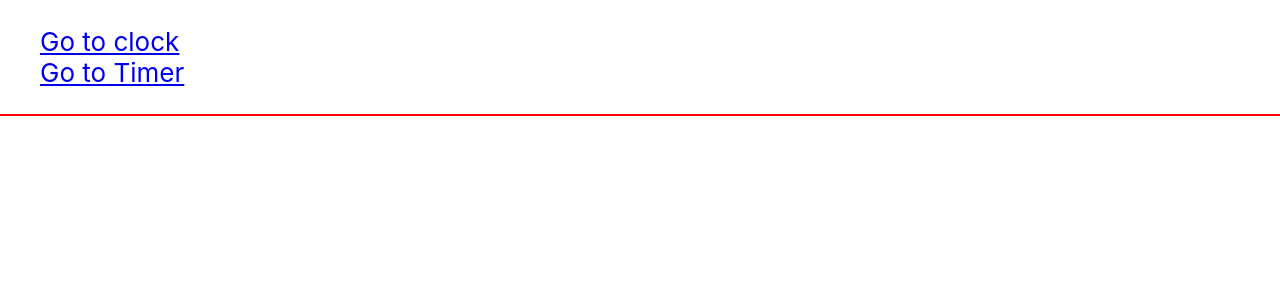
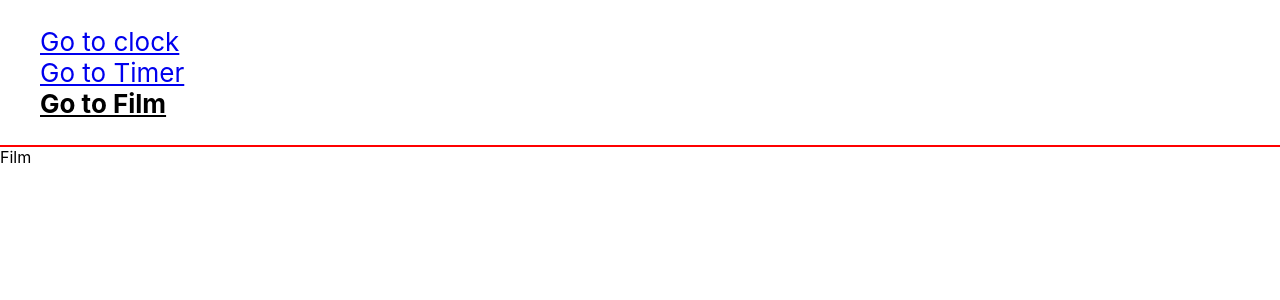
Before and after one commit to Luigi-Tramparulo/Frontend-exercise, a React (Create React App) app: page /film in a window 1280 px wide. Shown: the top 300 px of the page. Built offline with nearby package versions, Linux system fonts and the light colour scheme.

Commit message:
feat: add component film, add routes to film, and add style active to link menu

```diff
--- a/src/App.js
+++ b/src/App.js
@@ -1,8 +1,9 @@
 import React from 'react';
 import Clock from './routes/clock';
 import Timer from './routes/timer';
+import Film from './routes/film';
 
-import { Link, BrowserRouter, Switch, Route } from 'react-router-dom';
+import { NavLink, BrowserRouter, Switch, Route } from 'react-router-dom';
 
 import './App.css';
 
@@ -14,20 +15,26 @@ function App() {
       <BrowserRouter>
         <header className="App-header">
 
+        <nav>
           <ul>
             <li>
-              <Link to="/clock" > Go to clock </Link>
+              <NavLink to="/clock" activeStyle={{ fontWeight: "bold", color: "black" }}>Go to clock</NavLink>
             </li>
             <li>
-              <Link to="/timer" > Go to Timer </Link>
+              <NavLink to="/timer" activeStyle={{ fontWeight: "bold", color: "black" }} > Go to Timer </NavLink>
+            </li>
+            <li>
+              <NavLink to="/film" activeStyle={{ fontWeight: "bold", color: "black" }} > Go to Film </NavLink>
             </li>
           </ul>
+          </nav>
 
         </header>
         <div>
           <Switch>
             <Route exact path="/clock" component={Clock} />
             <Route exact path="/timer" component={Timer} />
+            <Route exact path="/film" component={Film} />
           </Switch>
         </div>
       </BrowserRouter>
--- /dev/null
+++ b/src/routes/film.js
@@ -0,0 +1,14 @@
+import React, {Component} from 'react';
+
+class Film extends Component {
+
+  render() {
+    return (
+      <div>
+        Film
+      </div>
+    );
+  }
+}
+
+export default Film;
```
Also changed, not shown: src/components/film/film.module.scss (added), src/components/film/index.js (added).
